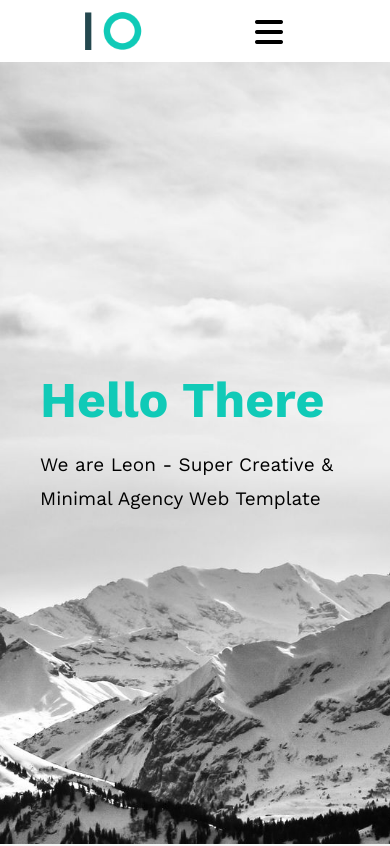
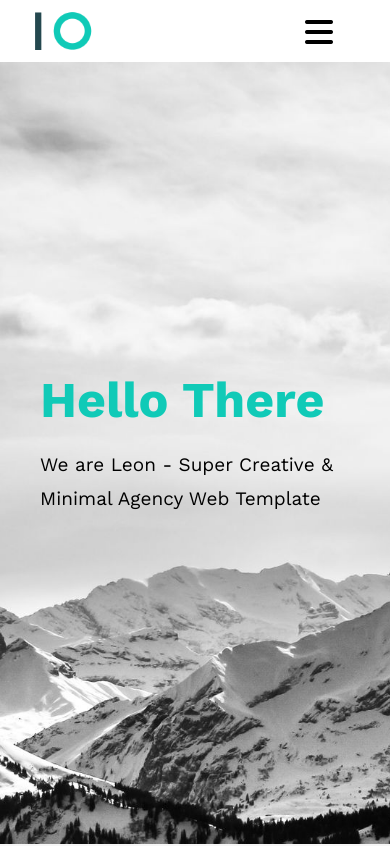
Before and after one commit to Ismailharik/First_Template_HTML_CSS, a plain HTML site: page index.html in a window 390 px wide. Shown: the top 846 px of the page. Drawn offline with nearby package versions, Linux system fonts and the light colour scheme; a web font is replaced by a local one.

Commit message:
Some change on css

```diff
--- a/css/leon.css
+++ b/css/leon.css
@@ -32,7 +32,11 @@ header .container {
     height: 62px;
 
 }
-
+@media (max-width:767px){
+	header .container{
+		margin:0;
+	}
+}
 header ul {
     position: absolute;
     display: none;
@@ -293,6 +297,7 @@ header .container i {
     display: flex;
     justify-content: space-around;
     margin-top: 64px;
+    padding:20px
 
 }
 
```
